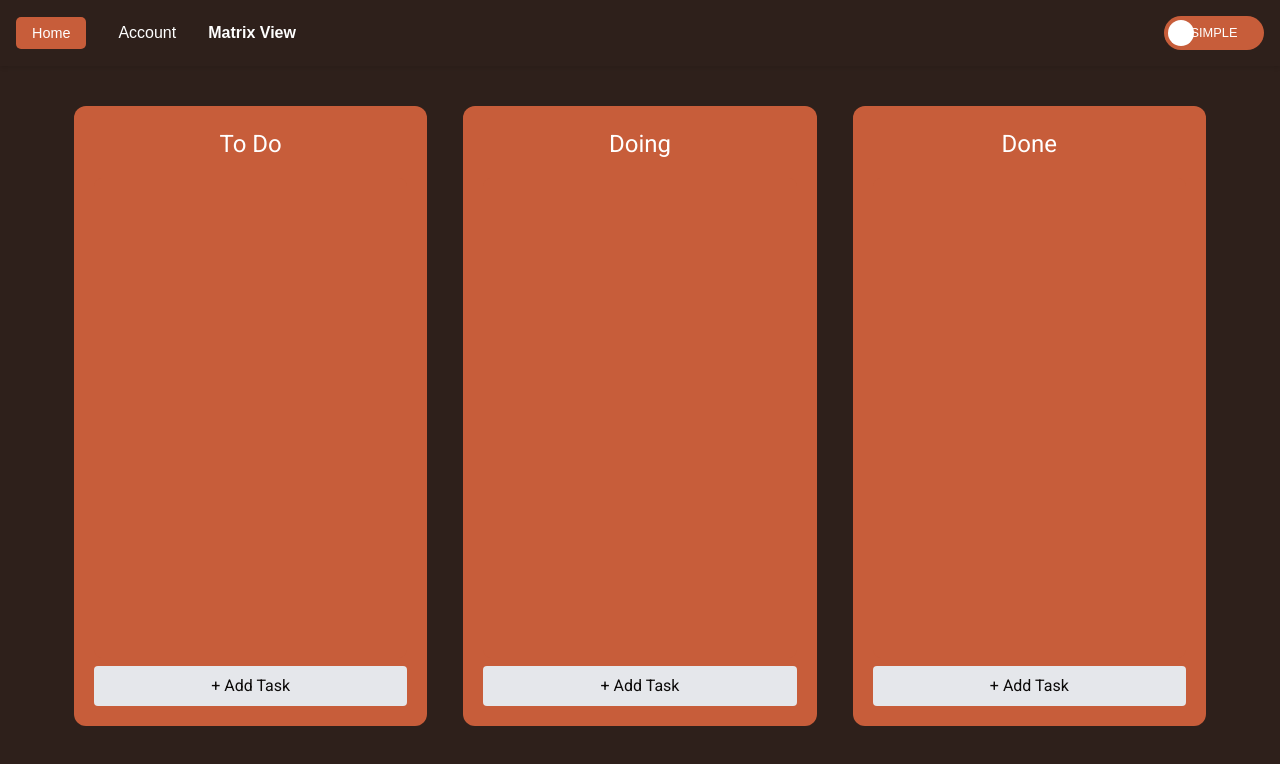
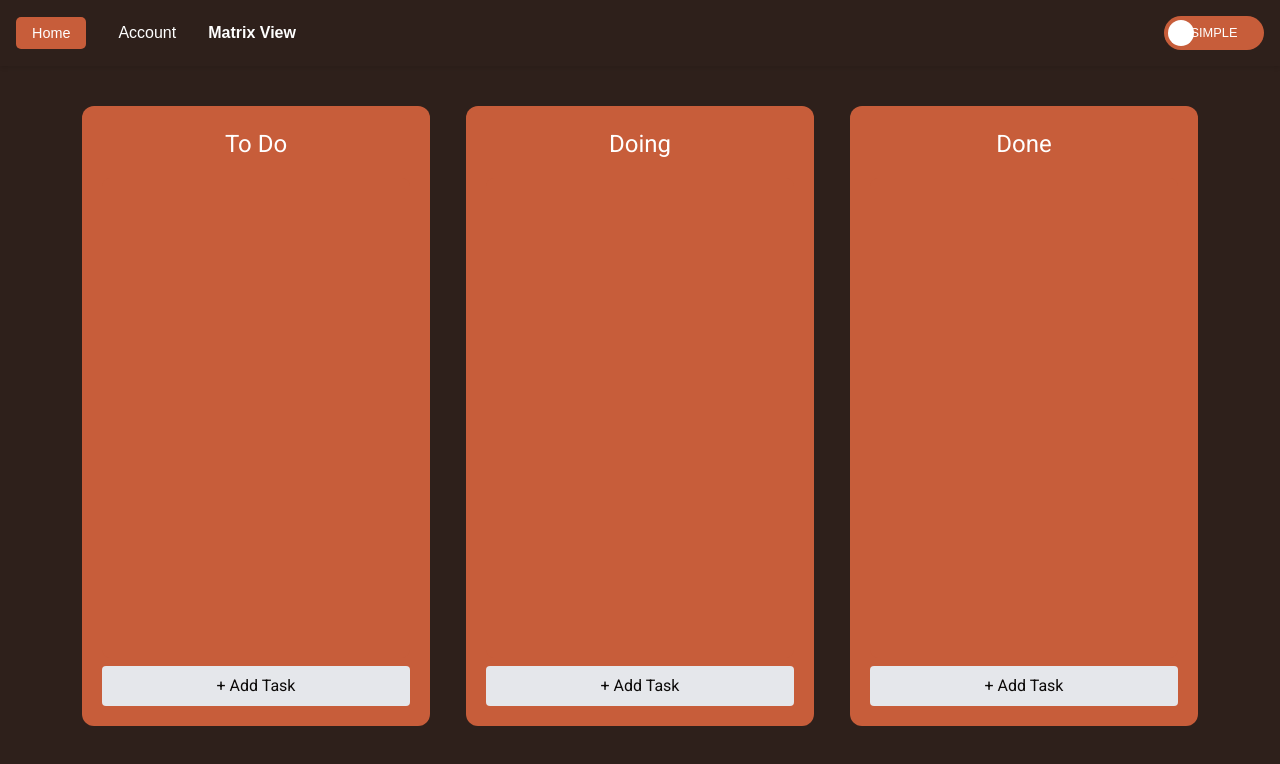
Before and after one commit to Yobamba/to-do-manager, a Next.js app: page / in a window 1280 px wide. Shown: the top 764 px of the page. Built offline with nearby package versions, Linux system fonts and the light colour scheme.

Commit message:
refactor styles for improved layout and overflow handling

```diff
--- a/src/app/page.module.css
+++ b/src/app/page.module.css
@@ -3,7 +3,9 @@
   width: 100%;
   height: 100%;
   background-color: #2e201b;
-  padding: 1rem;
+  overflow-x: auto;
+  padding-inline: max(1rem, env(safe-area-inset-left))
+    max(1rem, env(safe-area-inset-right));
 }
 
 .board {
@@ -12,6 +14,9 @@
   /* min-height: calc(100vh - 60px); */
   max-height: 100%;
   position: relative;
+  padding-inline: 0.5rem;
+  width: 100%;
+  box-sizing: border-box;
 }
 
 .column,
@@ -39,6 +44,20 @@
   overflow-y: auto;
   /* max-height: calc(100vh - 200px); */
   padding: 1rem;
+}
+
+.container {
+  min-width: 200px;
+} /* or remove min-width entirely */
+
+/* Make flex children able to shrink and prevent overflow */
+.board,
+.boardWrapper,
+.board > .container,
+.container,
+.column {
+  box-sizing: border-box;
+  min-width: 0 !important;
 }
 
 .columnHeader {
```
